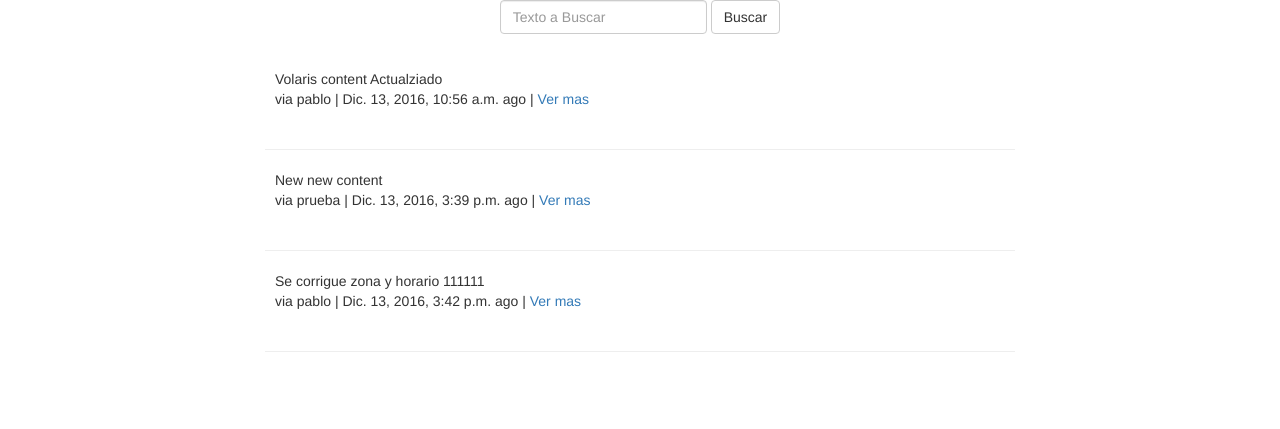
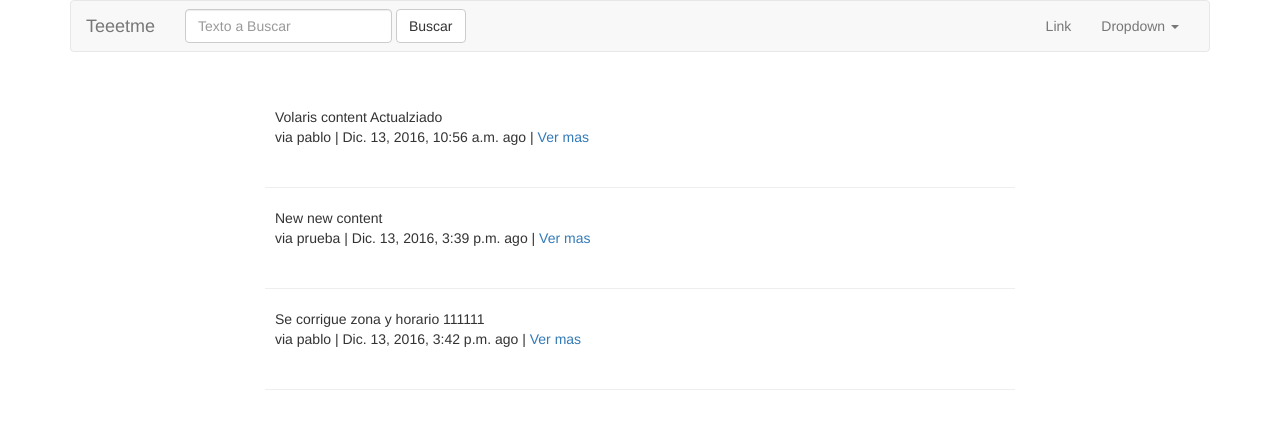
Before and after one commit to pablomt/Django-Tweetme, a Django app: page /tweet/ in a window 1280 px wide. Shown: the top 429 px of the page. Run offline with Django 3.2, Linux system fonts and the light colour scheme; data comes from the database, SQL or seed files in the repository; some libraries are stand-ins or nearby versions.

Commit message:
Se implementa navbar en todos los templates

```diff
--- a/src/templates/base.html
+++ b/src/templates/base.html
@@ -21,6 +21,7 @@
   </head>
   <body>
     <div class="container">
+      {% include "navbar.html" %}
       {% block content %} {% endblock content %}
 
     </div>
--- /dev/null
+++ b/src/templates/navbar.html
@@ -0,0 +1,35 @@
+<nav class="navbar navbar-default">
+  <div class="container-fluid">
+    <!-- Brand and toggle get grouped for better mobile display -->
+    <div class="navbar-header">
+      <button type="button" class="navbar-toggle collapsed" data-toggle="collapse" data-target="#bs-example-navbar-collapse-1" aria-expanded="false">
+        <span class="sr-only">Toggle navigation</span>
+        <span class="icon-bar"></span>
+        <span class="icon-bar"></span>
+        <span class="icon-bar"></span>
+      </button>
+      <a class="navbar-brand" href="{% url 'home' %}">Teeetme</a>
+    </div>
+    <!-- Se pone en esta linea si no se quiere que se colapse la barra de busqueda -->
+    {% include "tweets/search_form.html"%}
+    <!-- Collect the nav links, forms, and other content for toggling -->
+    <div class="collapse navbar-collapse" id="bs-example-navbar-collapse-1">
+      <!-- <ul class="nav navbar-nav">
+      </ul> -->
+      <!-- Se pone en esta linea si se quiere que se colapse la barra de busqueda -->
+      <ul class="nav navbar-nav navbar-right">
+        <li><a href="#">Link</a></li>
+        <li class="dropdown">
+          <a href="#" class="dropdown-toggle" data-toggle="dropdown" role="button" aria-haspopup="true" aria-expanded="false">Dropdown <span class="caret"></span></a>
+          <ul class="dropdown-menu">
+            <li><a href="#">Action</a></li>
+            <li><a href="#">Another action</a></li>
+            <li><a href="#">Something else here</a></li>
+            <li role="separator" class="divider"></li>
+            <li><a href="#">Separated link</a></li>
+          </ul>
+        </li>
+      </ul>
+    </div><!-- /.navbar-collapse -->
+  </div><!-- /.container-fluid -->
+</nav>
--- a/src/templates/tweets/create_view.html
+++ /dev/null
@@ -1,2 +0,0 @@
-{# Se creo el archvio form y en este template se incluye ese html #}
-{% include "tweets/form.html" with form=form btn_title='Tweet'%}
--- a/src/tweets/templates/tweets/list_view.html
+++ b/src/tweets/templates/tweets/list_view.html
@@ -4,7 +4,6 @@
 {% block content%}
 <div class="row">
 	<div class="col-sm-8 col-sm-offset-2">
-		{% include "tweets/search_form.html" %}
 		<br>
 		{% for object in object_list%}
 		<div class="media">
--- a/src/tweets/templates/tweets/search_form.html
+++ b/src/tweets/templates/tweets/search_form.html
@@ -1,11 +1,7 @@
-<div class="row">
-  <div class="col-sm-12 text-center">
-    <form class="form-inline" action="{% url "tweet:list" %}" method="get">
+<form class="navbar-form navbar-left" action="{% url "tweet:list" %}" method="get">
   <div class="form-group">
       <!-- <label for="q">Buscar</label> -->
     <input class="form-control" type='text', name='q' placeholder='Texto a Buscar' value='{{ request.GET.q }}'>
     </div>
     <input class="btn btn-default" type="submit" name="" value="Buscar">
 </form>
-  </div>
-</div>
--- a/src/tweets/views.py
+++ b/src/tweets/views.py
@@ -17,7 +17,7 @@ from .mixins import FormUserNeededMixin, UserOwnerMixin
 # Si el suario no va poder ver el contenido sin antes logearse LoginRequiredMixin
 class TweetCreateView(FormUserNeededMixin, CreateView):
     form_class = TweetModelForm
-    template_name = 'tweets/create_views.html'
+    template_name = 'tweets/create_view.html'
     # success_url = '/tweet/create'
 
     # Se comenta debido a que se crea un archivo mixin para verificar que el usuario este logeado
```
Also changed, not shown: src/tweets/templates/tweets/create_view.html (renamed from src/tweets/templates/tweets/create_views.html). Lines whose indentation alone changed are shown as unchanged.
